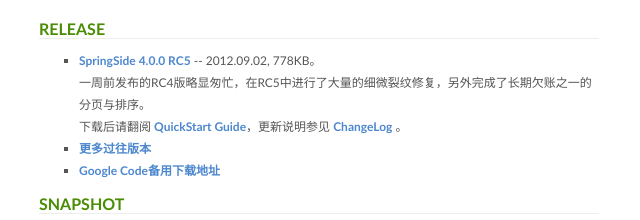
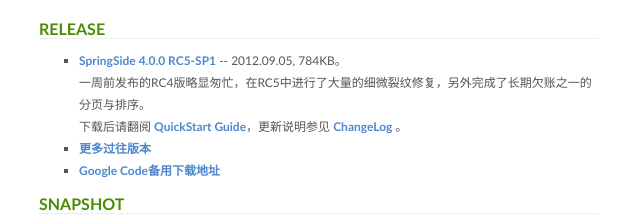
Before and after one commit to springside/springside.github.com, a plain HTML site: page download.html in a window 1280 px wide. Shown: the part 259-479 px from the top of the page, 421-1061 px from the left. Drawn offline with Linux system fonts and the light colour scheme.

Commit message:
update for rc5.SP1

```diff
--- a/download.html
+++ b/download.html
@@ -47,7 +47,7 @@
 <div id="mainbar" class="noright">
 <h1>Release</h1>
 <ul type="square">
-	<li><a href="https://github.com/downloads/springside/springside4/springside-4.0.0.RC5.zip"><b>SpringSide 4.0.0 RC5</b></a>  -- 2012.09.02, 778KB。<br/>
+	<li><a href="https://github.com/downloads/springside/springside4/springside-4.0.0.RC5-SP1.zip"><b>SpringSide 4.0.0 RC5-SP1</b></a>  -- 2012.09.05, 784KB。<br/>
 	一周前发布的RC4版略显匆忙，在RC5中进行了大量的细微裂纹修复，另外完成了长期欠账之一的分页与排序。<br/>
 	下载后请翻阅 <a href="http://github.com/springside/springside4/wiki/QuickStart">QuickStart Guide</a>，更新说明参见 <a href="https://github.com/springside/springside4/wiki/ChangeLog">ChangeLog</a> 。
 	</li>
```
